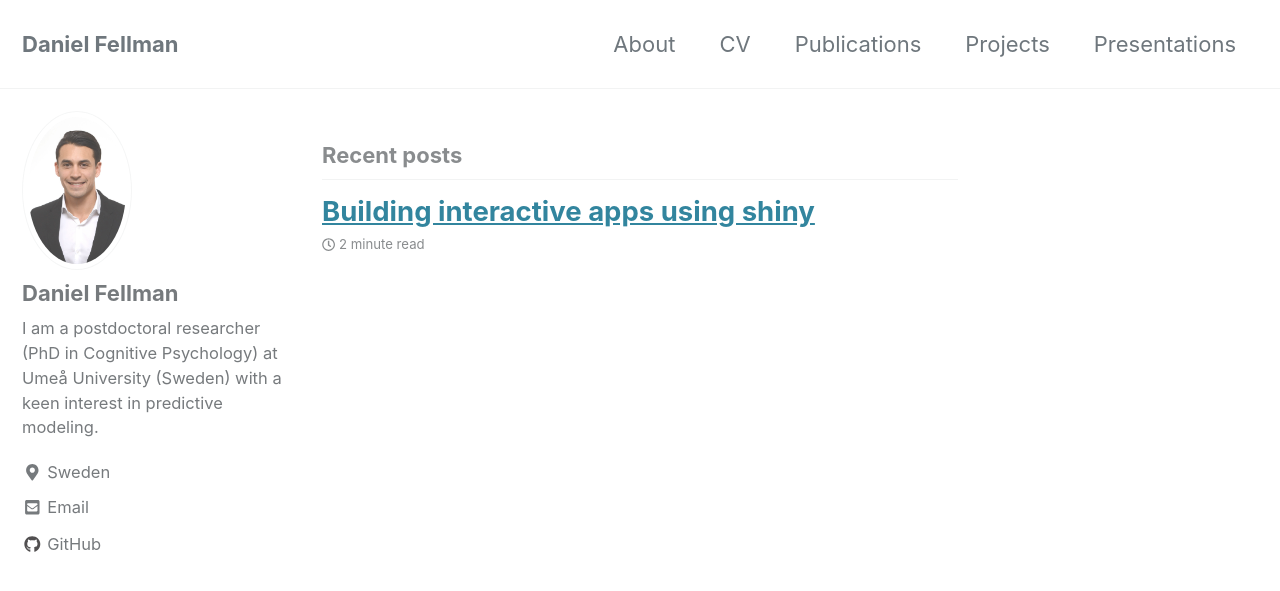
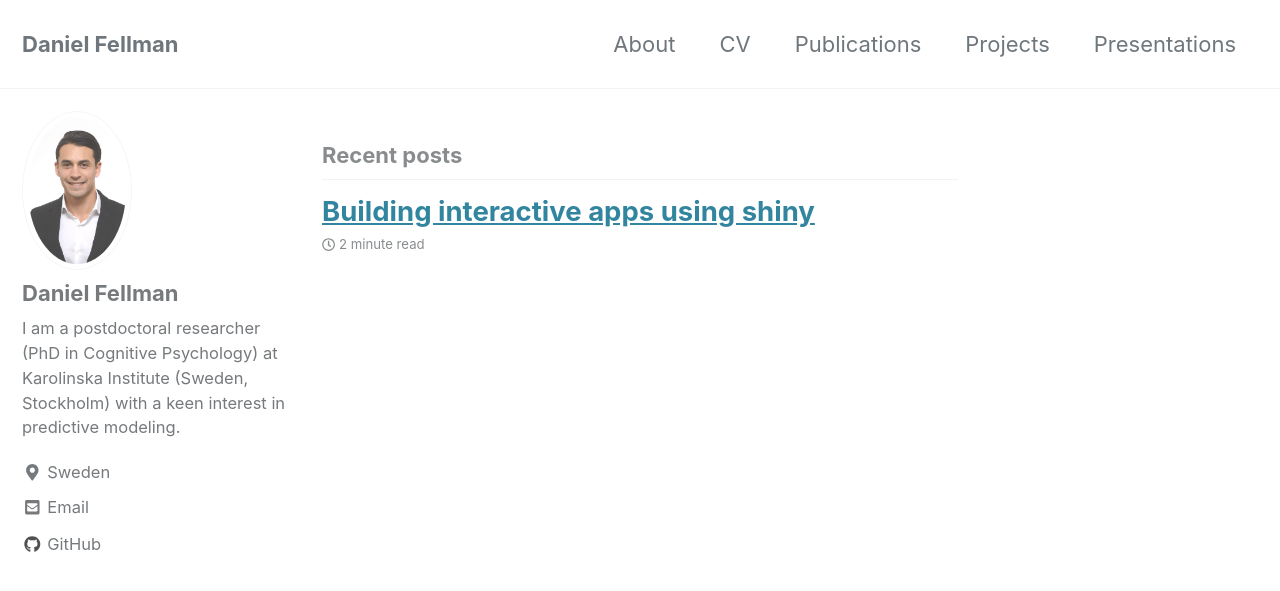
Before and after one commit to danielfellman/danielfellman.github.io, a Jekyll site: the page built from index.html, in a window 1280 px wide and 900 px high. Shown: the top 591 px of the window. Built offline with Jekyll 4.4.1, drawn with Linux system fonts in a browser that asks for light colours; cached includes are drawn as plain includes; nearby versions of some CDN libraries; the list of posts is cut into pages by our own code.

Commit message:
Update _config.yml

```diff
--- a/_config.yml
+++ b/_config.yml
@@ -105,9 +105,9 @@ analytics:
 author:
   name             : "Daniel Fellman"
   avatar           :  "/images/bio.jpg" # path of avatar image, e.g. "/assets/images/bio-photo.jpg"
-  bio              :  "I am a postdoctoral researcher (PhD in Cognitive Psychology) at Umeå University (Sweden) with a keen interest in predictive modeling."
+  bio              :  "I am a postdoctoral researcher (PhD in Cognitive Psychology) at Karolinska Institute (Sweden, Stockholm) with a keen interest in predictive modeling."
   location         : "Sweden"
-  email            : "daniel.fellman@umu.se"
+  email            : "daniel.fellman@ki.se"
   github           : "danielfellman"
   links:
     - label: "Email"
```
